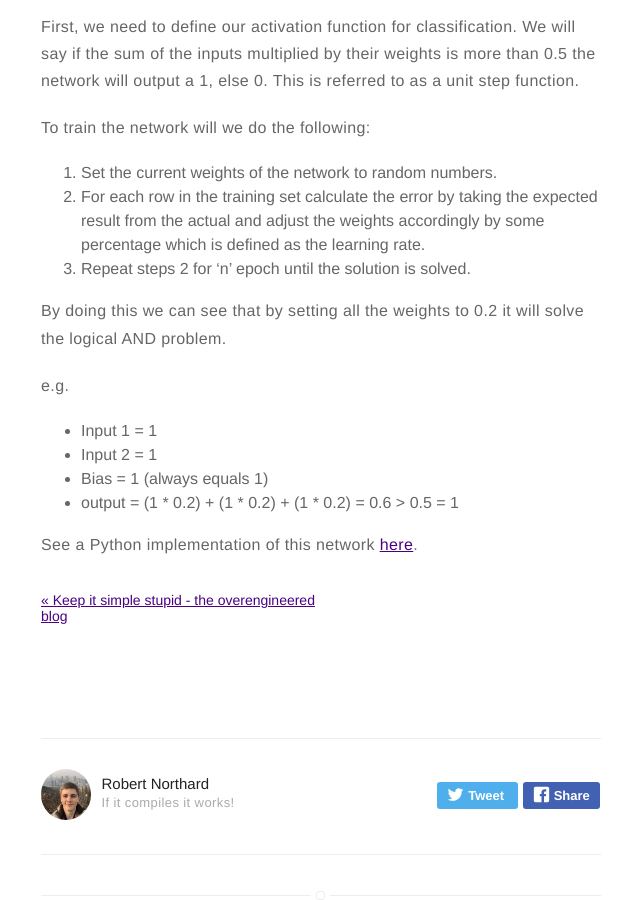
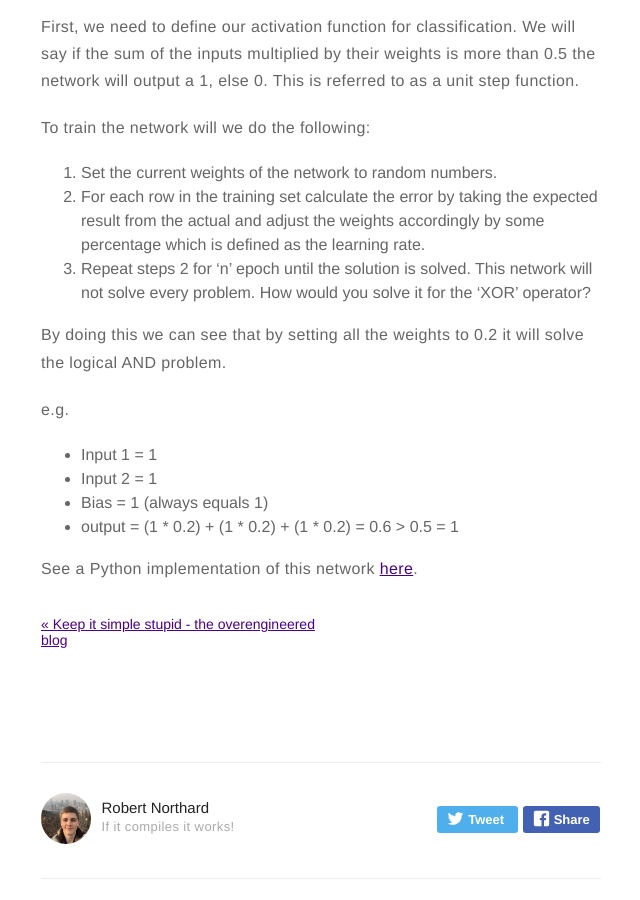
Before and after one commit to RobertNorthard/robertnorthard.github.io, a Jekyll site: the page built from _posts/2017-02-22-using-a-perceptron-neural-network-for-binary-classification.markdown, in a window 1280 px wide and 900 px high, scrolled down 1383 px. Shown: the whole window, without its empty margins (319-959 px from the left). Built offline with Jekyll 4.4.1, drawn with Linux system fonts in a browser that asks for light colours.

Commit message:
Tidied blog post.

```diff
--- a/_posts/2017-02-22-using-a-perceptron-neural-network-for-binary-classification.markdown
+++ b/_posts/2017-02-22-using-a-perceptron-neural-network-for-binary-classification.markdown
@@ -36,7 +36,7 @@ To train the network will we do the following:
 
 1. Set the current weights of the network to random numbers.
 2. For each row in the training set calculate the error by taking the expected result from the actual and adjust the weights accordingly by some percentage which is defined as the learning rate.
-3. Repeat steps 2 for 'n' epoch until the solution is solved.
+3. Repeat steps 2 for 'n' epoch until the solution is solved. This network will not solve every problem. How would you solve it for the 'XOR' operator?
 
 By doing this we can see that by setting all the weights to 0.2 it will solve the logical AND problem.
 
```
